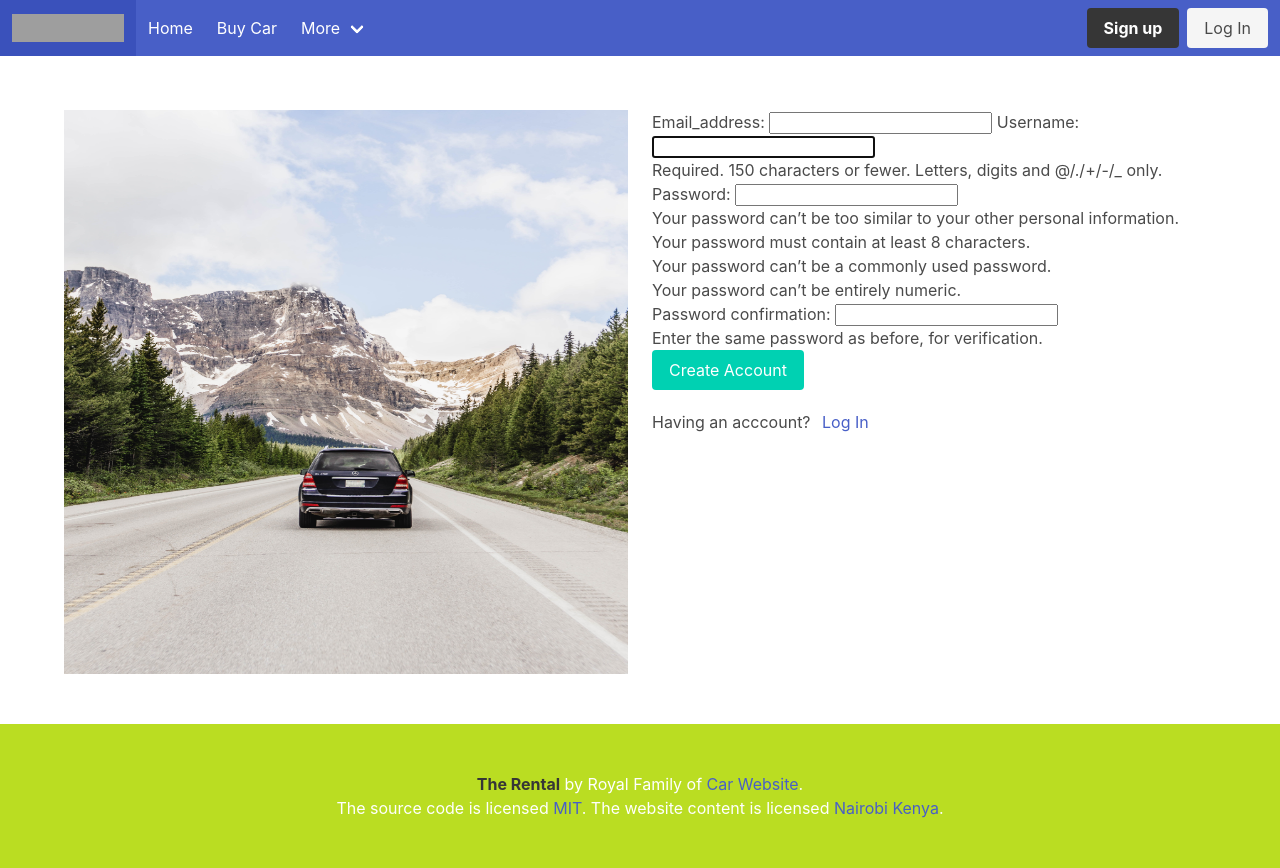
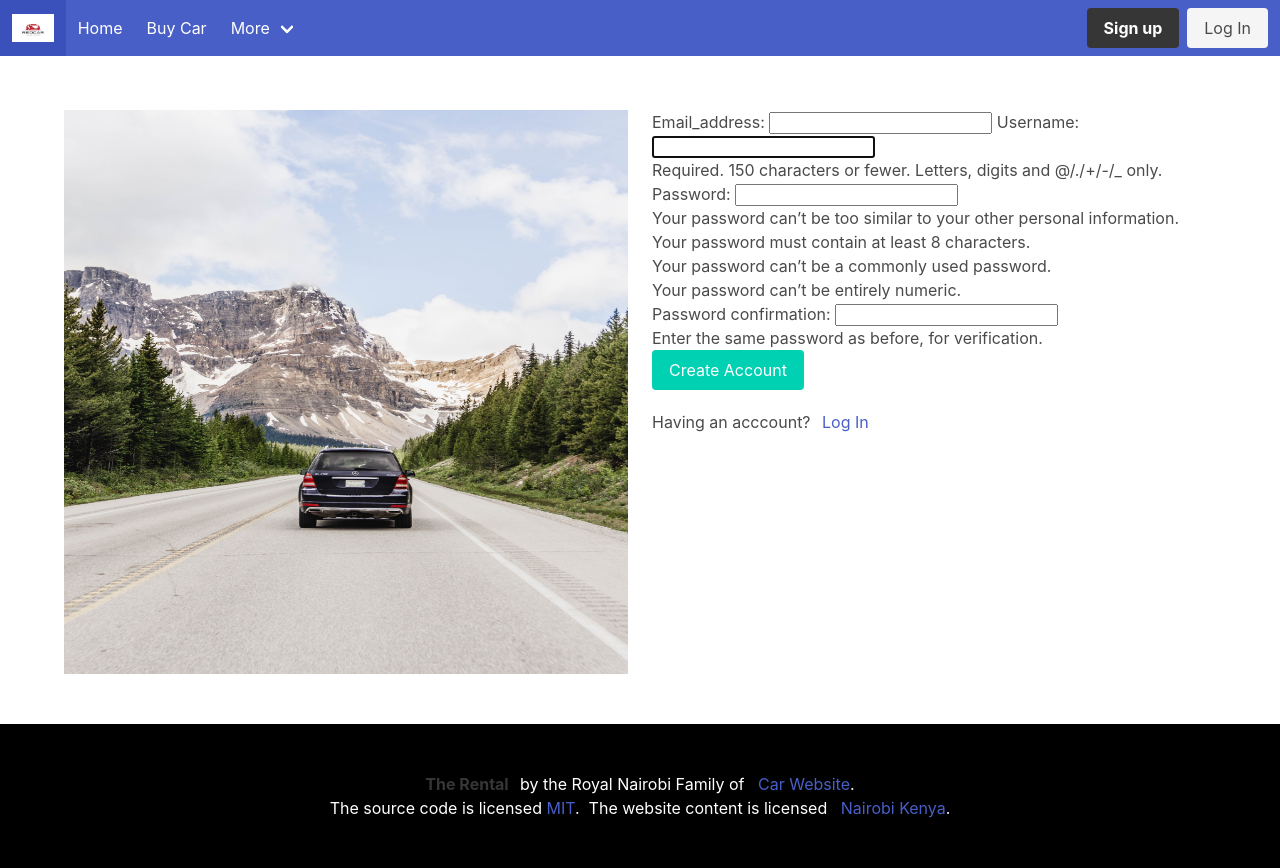
Before and after one commit to waregagbagbo/car-dealer, a Django app: page /register/ in a window 1280 px wide. Run offline with Django 4.2, Linux system fonts and the light colour scheme; grey boxes are pictures that could not be loaded.

Commit message:
chnaged the footer

```diff
--- a/accounts/templates/acc_pages/register.html
+++ b/accounts/templates/acc_pages/register.html
@@ -21,7 +21,7 @@
         <div class="columns">
           <div class="column is-6">
               <figure class="image is-square">
-                <img src="{% static 'logo/register.jpg' %}" style="size:cover; height="500px" width= "700px";border-radius:50px;/>
+                <img src="{% static 'logo/register.jpg' %}" style="size:cover; height="500px" width= "700px";border-radius:50px; " />
               </figure>
 
           </div>
--- a/accounts/templates/partials/footer.html
+++ b/accounts/templates/partials/footer.html
@@ -1,9 +1,9 @@
-<footer class="footer" style="background-color:#BADD22; height:5px!important; text-align:center; color:#fff;">
+<footer class="footer" style="background-color:#000; height:5px!important; text-align:center; color:#fff;">
   <div class="content has-text-centered">
     <p>
-      <strong>The Rental</strong> by Royal Family of <a href="https://jgthms.com">Car Website</a>.<br/>The source code is licensed
-      <a href="#">MIT</a>. The website content
-      is licensed <a href="#">Nairobi Kenya</a>.
+      <strong>The Rental &nbsp </strong> by the Royal Nairobi  Family of &nbsp <a href="#">Car Website</a>.<br/>The source code is licensed
+      <a href="#">MIT</a>.&nbsp The website content
+      is licensed <a href="#">&nbsp Nairobi Kenya</a>.
     </p>
   </div>
   <script src="" async defer></script>
--- a/accounts/templates/search/header2.html
+++ b/accounts/templates/search/header2.html
@@ -1,7 +1,8 @@
+{% load static %}
 <nav class="navbar is-link is-fixed-top" role="navigation" aria-label="main navigation">
     <div class="navbar-brand">
       <a class="navbar-item" href="{% url 'car_fleet:home' %}">
-        <img src="https://bulma.io/images/bulma-logo.png" width="112" height="28">
+        <img src="{% static 'logo/download.jpeg' %}" width="100%" height="50px" />
       </a>
 
       <a role="button" class="navbar-burger" aria-label="menu" aria-expanded="false" data-target="navbarBasicExample">
```
